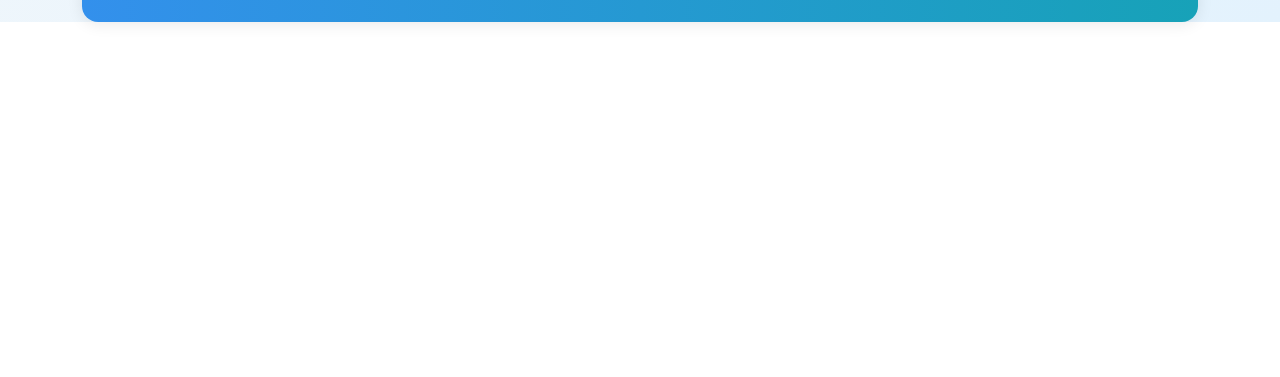
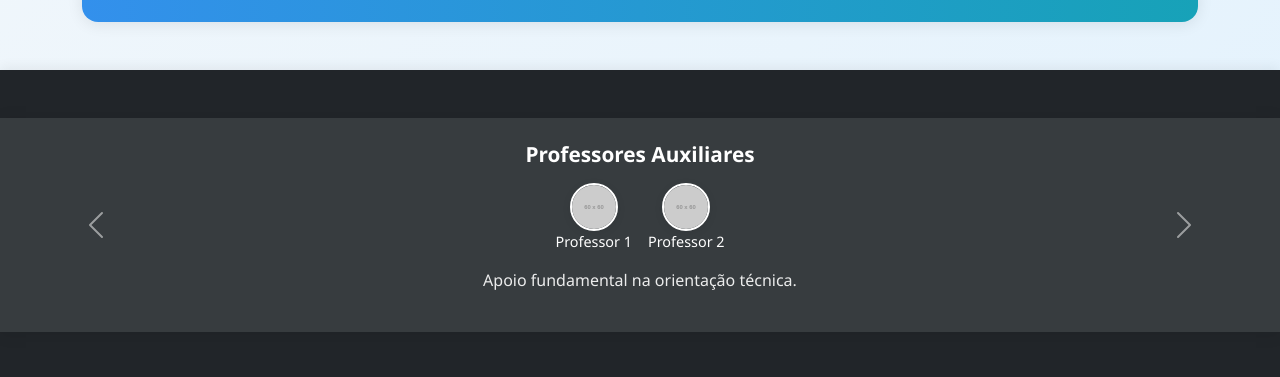
Before and after one commit to unluckwall/PI3, a plain HTML site: page e-Tupa/index.html in a window 1280 px wide. Shown: the part 1200-1577 px from the top of the page. Before the commit the page ends 1222 px from the top, so only its background shows below. Drawn offline with nearby package versions, Linux system fonts and the light colour scheme; placeholder pictures from the web are drawn by us.

Commit message:
Update index.html

```diff
--- a/e-Tupa/index.html
+++ b/e-Tupa/index.html
@@ -110,7 +110,7 @@
 
     <!-- CARROSSEL NO FOOTER -->
     <!-- Carousel Footer -->
-    <!-- <footer class="bg-dark text-white py-5 mt-5">
+    <footer class="bg-dark text-white py-5 mt-5">
         <div id="footerCarousel" class="carousel slide" data-bs-ride="carousel">
             <div class="carousel-inner">
                 <div class="carousel-item active text-center p-4">
@@ -172,7 +172,7 @@
                 <span class="carousel-control-next-icon"></span>
             </button>
         </div>
-    </footer> -->
+    </footer>
 
     <!-- JS -->
     <script src="https://cdn.jsdelivr.net/npm/bootstrap@5.3.3/dist/js/bootstrap.bundle.min.js"></script>
```
